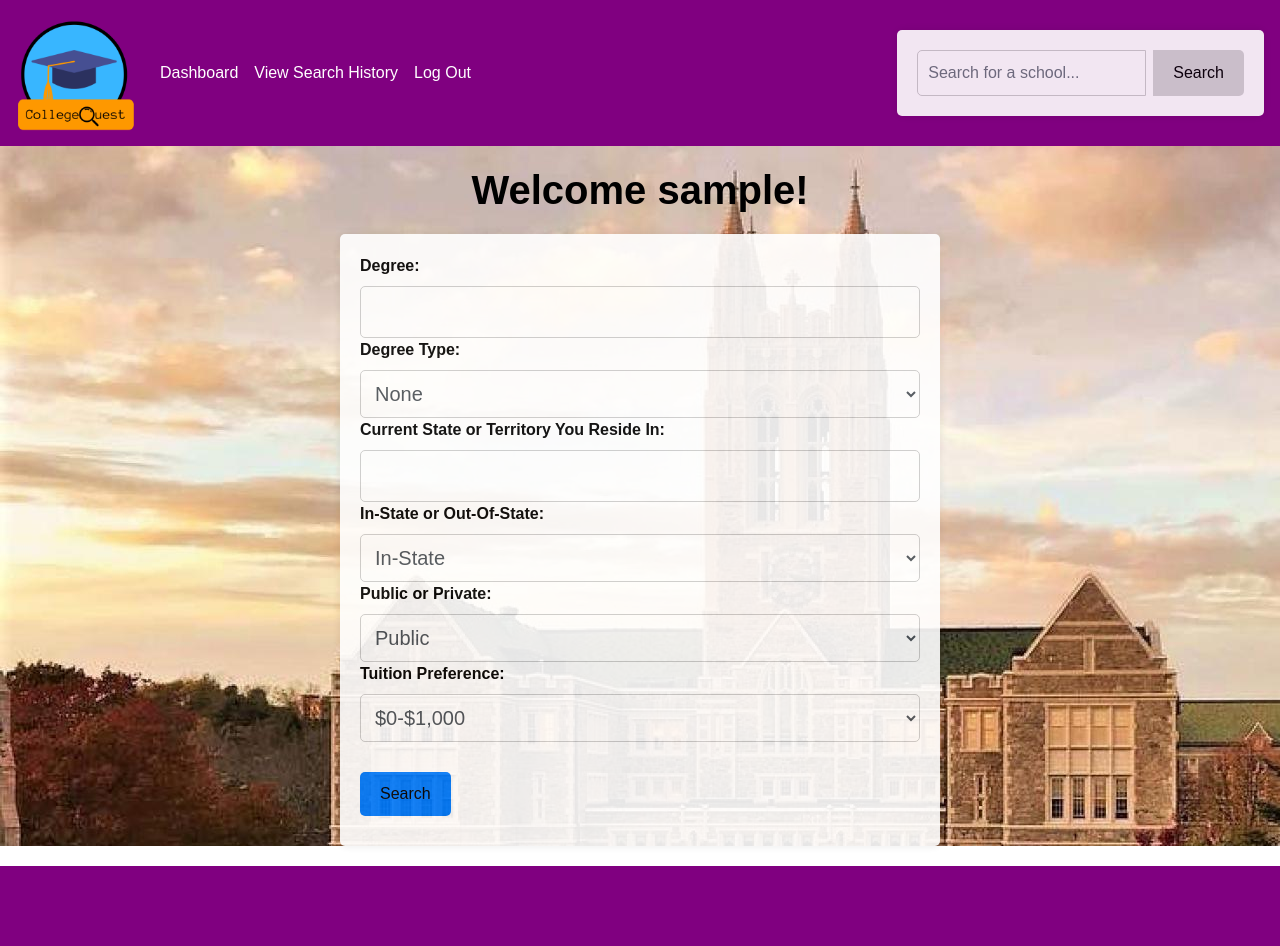
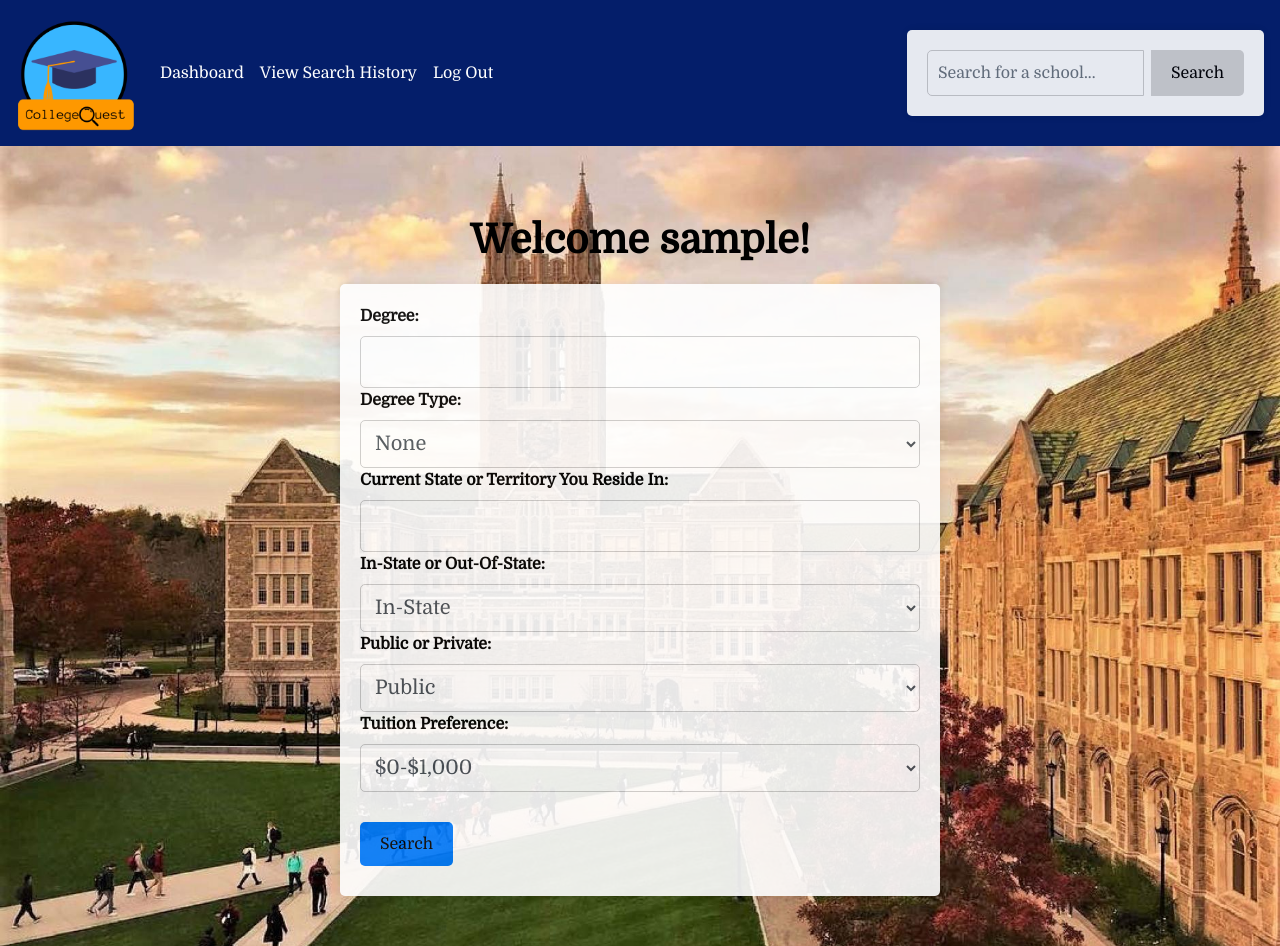
Before and after one commit to spava002/SEO-Project-3, a Flask app: page /home in a window 1280 px wide. Before the commit the page ends 866 px from the top, so only its background shows below. Run offline with Flask 3, Linux system fonts and the light colour scheme; the visitor is signed in with stand-in values (Sample User, id 1); some libraries are stand-ins or nearby versions.

Commit message:
frontend changes

```diff
--- a/app.py
+++ b/app.py
@@ -11,6 +11,7 @@ import logging
 
 #this is a random comment
 #another comment
+
 app = Flask(__name__)
 app.config['SECRET_KEY'] = 'PS7T6txPuOaXKkNnvToX90e0J'
 app.config['SQLALCHEMY_DATABASE_URI'] = 'sqlite:///schools.db'
--- a/static/css/home.css
+++ b/static/css/home.css
@@ -1,16 +1,30 @@
+/* Styles for the sticky navbar */
+.navbar {
+    position: sticky;
+    top: 0; /* Stick the navbar to the top of the viewport */
+    z-index: 100; /* Add a z-index to make sure the navbar appears above other elements */
+}
+
+
 body {
-    font-family: Arial, sans-serif;
+    font-family: 'Domine', serif;
     background-color:white;
     color: #333;
-    background-size: cover;
-    background-position: center;
-    background-attachment: fixed;
+    margin: 0; /* Remove default margin to eliminate extra whitespace */
 
 }
 
 
 .collegeimage{
     background-image: url('../BostonCollege1.jpeg');
+    background-repeat: no-repeat;
+    position: center fixed;
+    background-size: cover;
+    height: 100%;
+    overflow: hidden;
+    padding: 50px; /* Add padding to give some space between the form and the background edges */
+    box-sizing: border-box; /* Include padding in the container's total width/height */
+    height: 100vh; /* Set the height to 100vh (viewport height) to take up the whole screen */
 }
 
 
--- a/static/css/login.css
+++ b/static/css/login.css
@@ -1,5 +1,5 @@
 body {
-    font-family: Arial, sans-serif;
+    font-family: 'Domine', serif;
     background-image: url(../loginBackground.jpg);
     color: #333;
     background-size: cover;
@@ -22,7 +22,7 @@ h1 {
 
 h3 {
     text-align: center;
-    color: #007bff;
+    color: black;
 }
 
 /* Style the forms for collecting user input */
@@ -48,7 +48,7 @@ form {
 
 .form-control-label {
     font-weight: bold;
-    color: #007bff;
+    color: black;
 }
 
 .form-control {
--- a/templates/home.html
+++ b/templates/home.html
@@ -8,6 +8,13 @@
 <head>
     <title>Home Page</title>
     <link rel = "stylesheet" type = "text/css" href = "../static/css/home.css">
+
+    <!--Goolge Font-->
+    <link rel="preconnect" href="https://fonts.googleapis.com">
+    <link rel="preconnect" href="https://fonts.gstatic.com" crossorigin>
+    <link href="https://fonts.googleapis.com/css2?family=Domine&display=swap" rel="stylesheet">
+
+
 </head>
 <body>
     {% if user is defined and user is not none and logged_in %}
--- a/templates/layout.html
+++ b/templates/layout.html
@@ -10,9 +10,9 @@
 
 <body>
   <header>
-    <div class="navColor">
+
       <!-- <nav class="navbar navbar-light" style="background-color:purple"> -->
-      <nav class="navbar sticky-top navbar-expand-sm" style="background-color:purple ">
+      <nav class="navbar sticky-top navbar-expand-sm" style="background-color:rgb(4, 30, 106) ">
         <!-- Logo and Branding -->
         <a href="#" class="navbar-brand mb-0 h1">
           <img src="{{url_for('static',filename='logo.png')}}" alt="CollegeQuest Logo" width="120" height="120"/>
@@ -64,7 +64,7 @@
           </form>
         </div>
       </nav>
-    </div>
+
   </header>
 
   <!-- Optional JavaScript -->
```
Also changed, not shown: templates/login.html (+15 -1 lines).
